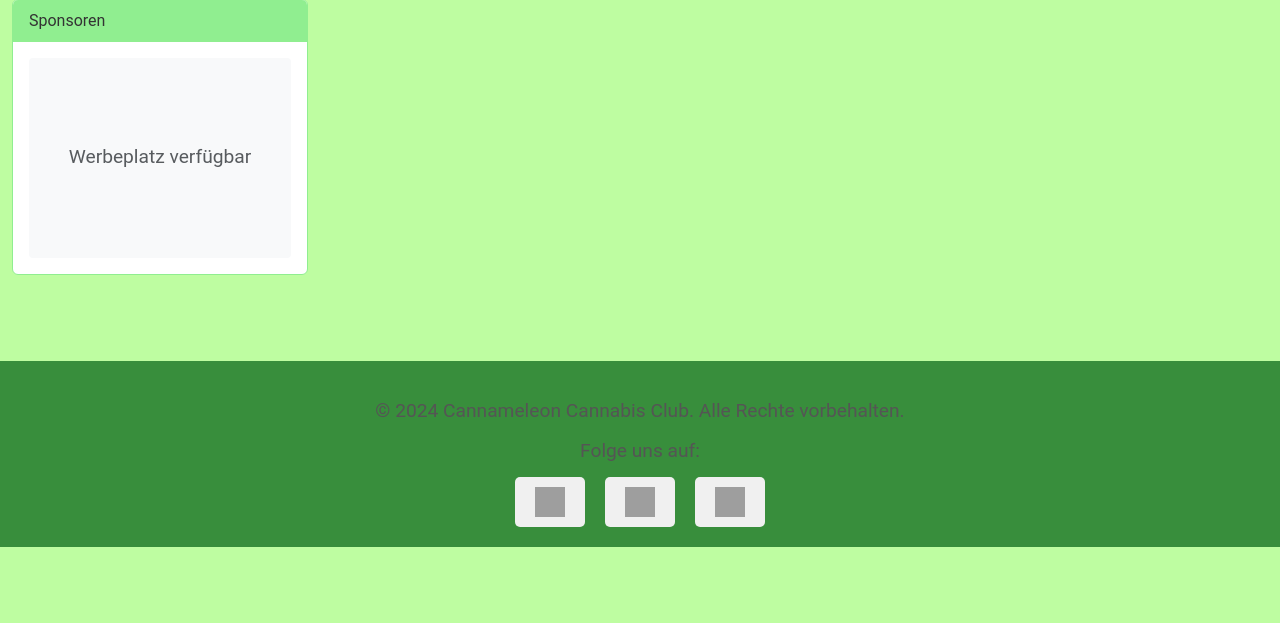
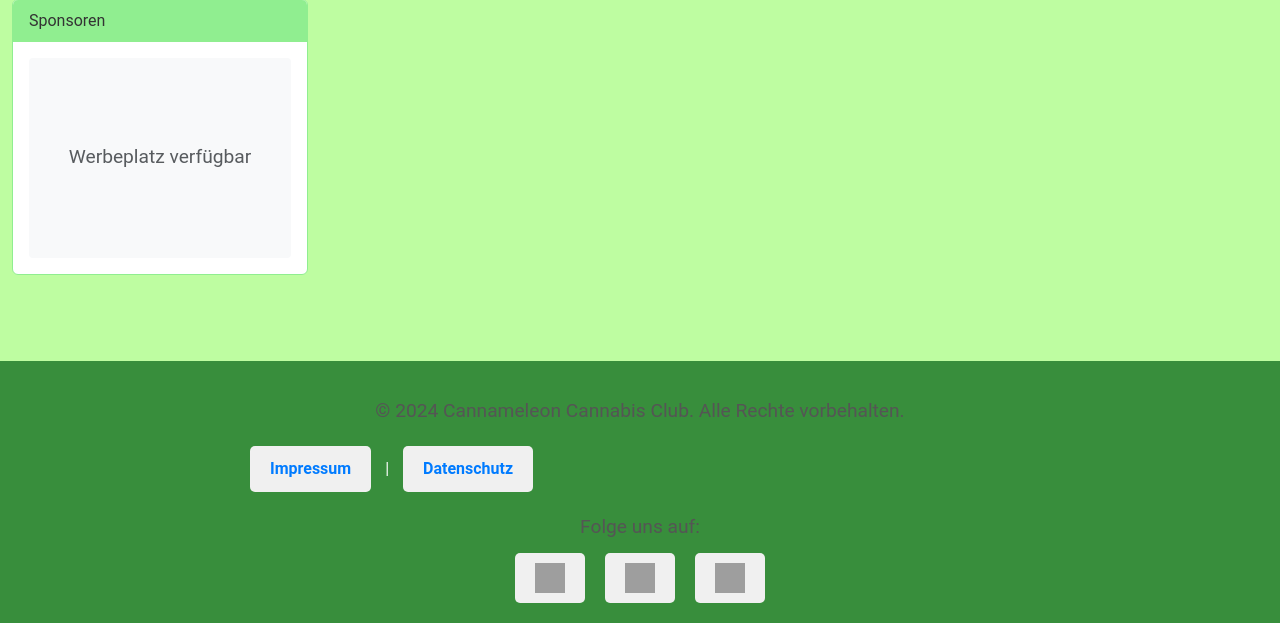
Before and after one commit to Blockchainnewbie/phpLogin, a PHP site: page /index.php in a window 1280 px wide. Shown: the part 2160-2783 px from the top of the page. Before the commit the page ends 2707 px from the top, so only its background shows below. Run offline with PHP 8.4, Linux system fonts and the light colour scheme; grey boxes are pictures that could not be loaded.

Commit message:
feat: Add Impressum and DSGVO links to footer

```diff
--- a/css/footer.php
+++ b/css/footer.php
@@ -1,6 +1,9 @@
 <footer>
     <div class="footer-content">
         <p>&copy; <?php echo date('Y'); ?> Cannameleon Cannabis Club. Alle Rechte vorbehalten.</p> <!-- Copyright-Text mit dem aktuellen Jahr -->
+        <div class="footer-links">
+            <a href="impressum.php">Impressum</a> | <a href="dsgvo.php">Datenschutz</a>
+        </div>
         <p>Folge uns auf:</p>
         <div class="social-media">
             <a href="#" target="_blank"><img src="img/facebook-icon.png" alt="Facebook"></a> <!-- Facebook-Link mit Icon -->
```
